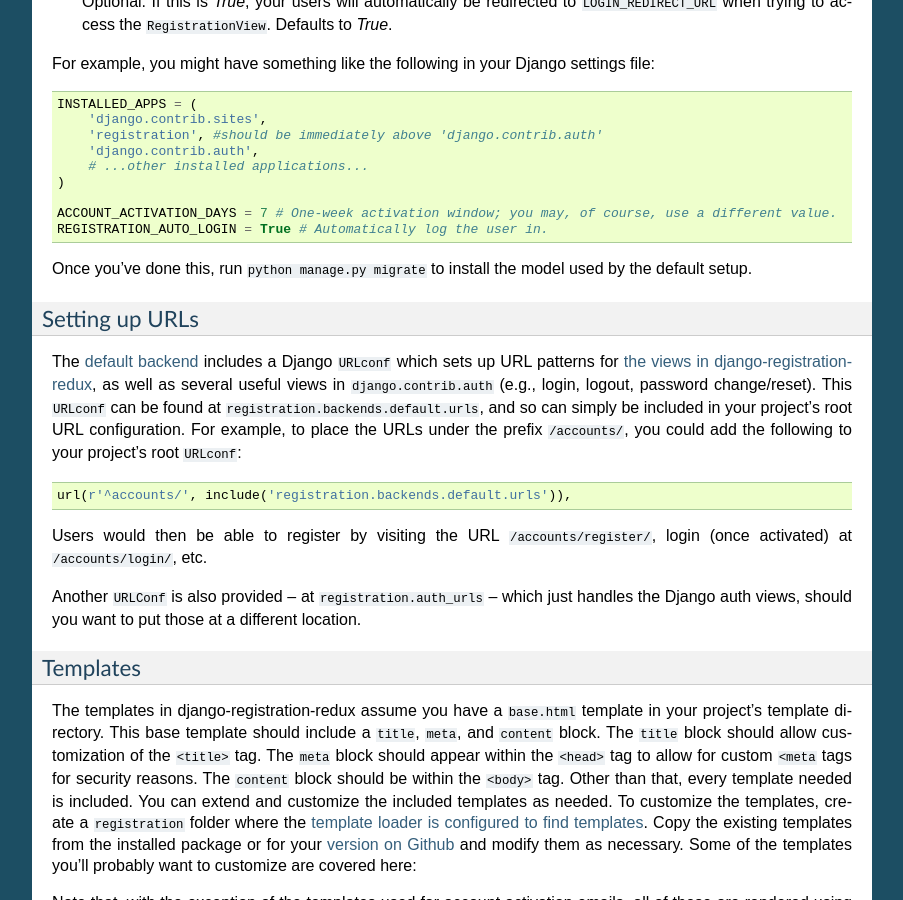
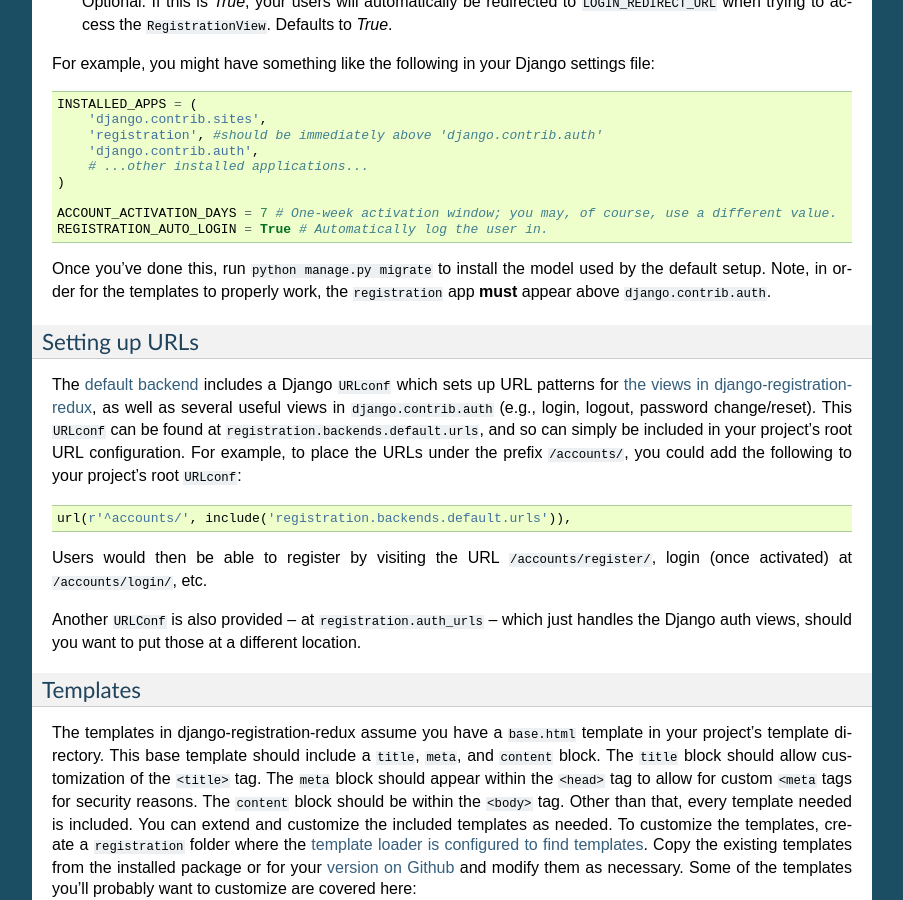
Before and after one commit to macropin/django-registration, a Sphinx documentation site: the page built from docs/quickstart.rst, in a window 1280 px wide and 900 px high, scrolled down 2320 px. Shown: the whole window, without its empty margins (198-1101 px from the left). Built offline with Sphinx 7.4.7, drawn with Linux system fonts in a browser that asks for light colours; pages that are not in the unit, such as notebooks, are missing from menus.

Commit message:
clarify setup of INSTALLED_APPS

```diff
--- a/docs/quickstart.rst
+++ b/docs/quickstart.rst
@@ -173,7 +173,8 @@
     REGISTRATION_AUTO_LOGIN = True # Automatically log the user in.
 
 Once you've done this, run ``python manage.py migrate`` to install the model
-used by the default setup.
+used by the default setup. Note, in order for the templates to properly work,
+the ``registration`` app **must** appear above ``django.contrib.auth``.
 
 
 Setting up URLs
```
